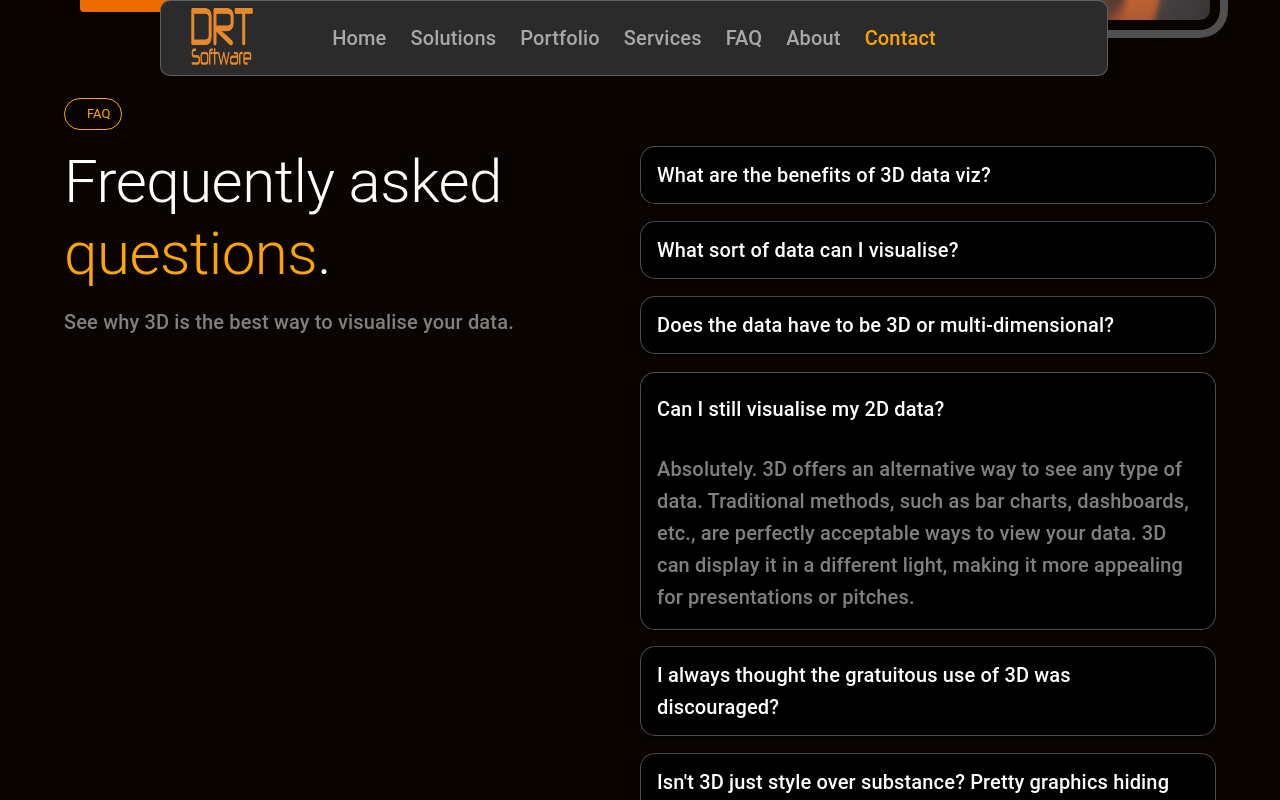
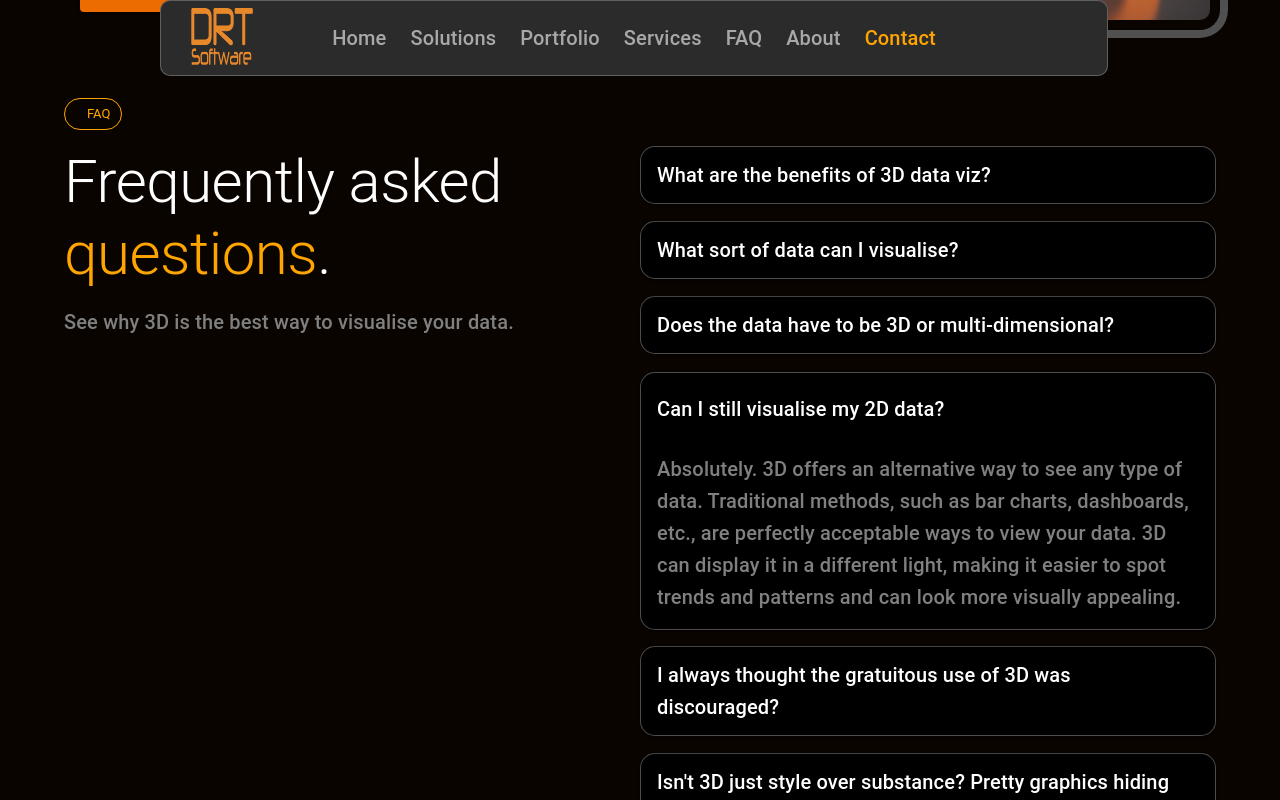
Before and after one commit to DoctorTone/drt-viz-ltd, a React (Vite) app: page / in a window 1280 px wide. Both pictures are taken after a click on the button "Can I still visualise my 2D data?". Shown: the part 3343-4143 px from the top of the page. Built offline with nearby package versions, Linux system fonts and the light colour scheme; some icons are missing.

Commit message:
Updated FAQ text

```diff
--- a/src/components/FAQ.tsx
+++ b/src/components/FAQ.tsx
@@ -143,8 +143,8 @@ const FAQ = () => {
                 Absolutely. 3D offers an alternative way to see any type of
                 data. Traditional methods, such as bar charts, dashboards, etc.,
                 are perfectly acceptable ways to view your data. 3D can display
-                it in a different light, making it more appealing for
-                presentations or pitches.
+                it in a different light, making it easier to spot trends and
+                patterns and can look more visually appealing.
               </Typography>
             </AccordionDetails>
           </DataAccordian>
```
